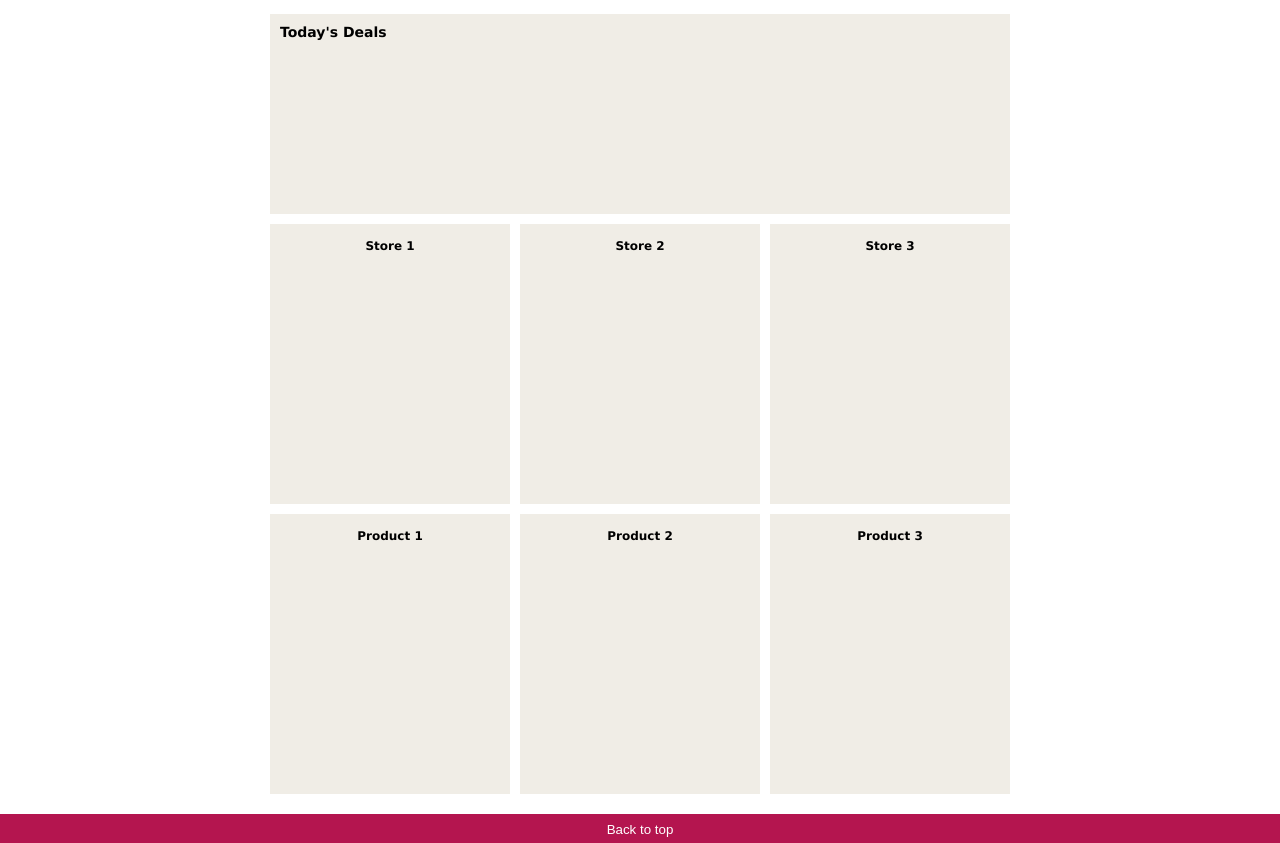
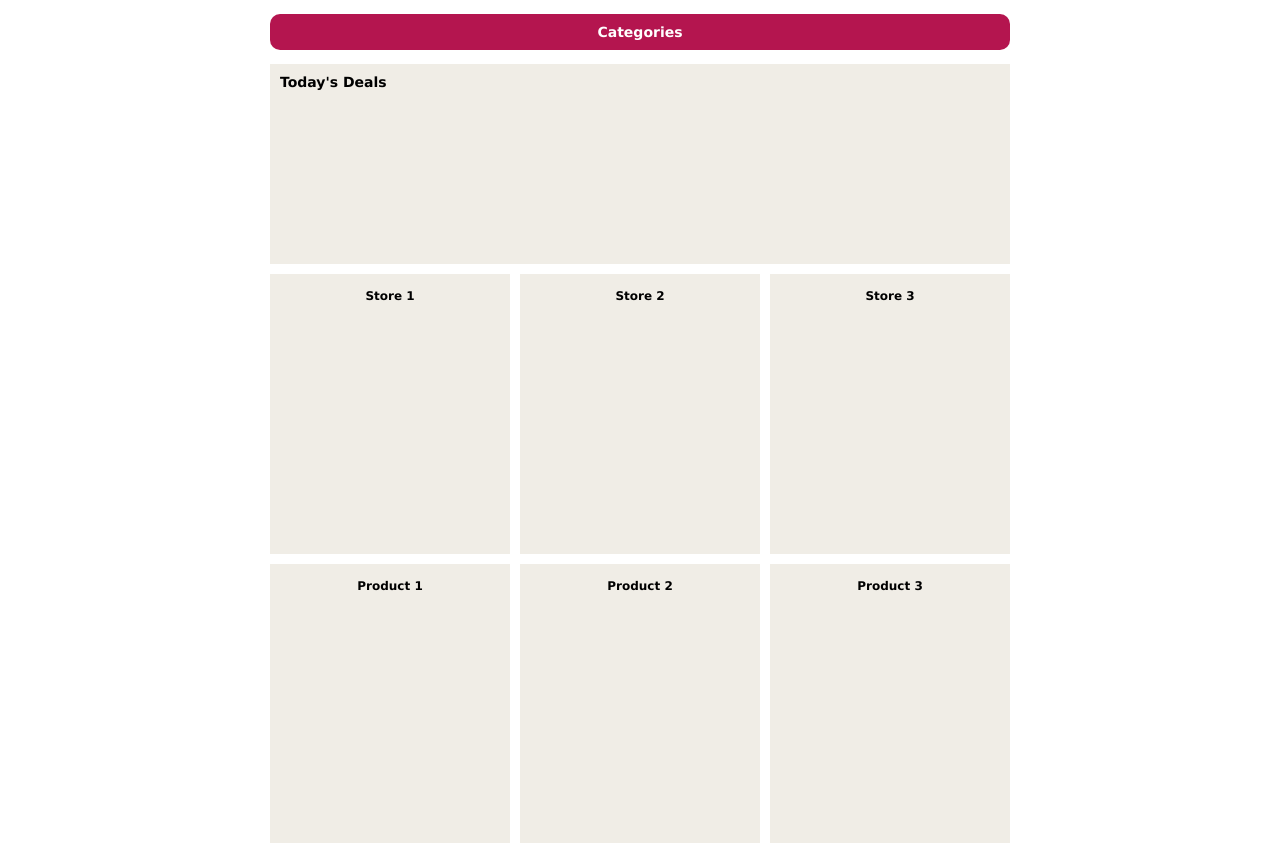
Before and after one commit to manrajg13/Stop-One, a PHP site: page / in a window 1280 px wide. Shown: the part 61-904 px from the top of the page. Run offline with PHP 8.4, Linux system fonts and the light colour scheme.

Commit message:
Add link to categories
Add a link to Categories on the home page

```diff
--- a/index.html
+++ b/index.html
@@ -26,6 +26,12 @@
 		</nav>
 
 		<div class="contents">
+			<div id="links">
+				<a id="categories" href="#categories">
+					<p>Categories</p>
+				</a>
+			</div>
+
 			<div class="deals">
 				<p>Today's Deals</p>
 			</div>
--- a/style.css
+++ b/style.css
@@ -140,3 +140,15 @@ p {
 #sign_in {
 	color: white;
 }
+
+#links {
+	width: calc(100% - 10px);
+	margin: auto;
+	background-color: var(--main-color);
+	border-radius: 10px;
+}
+
+#categories {
+	color: white;
+	text-align: center;
+}
```
